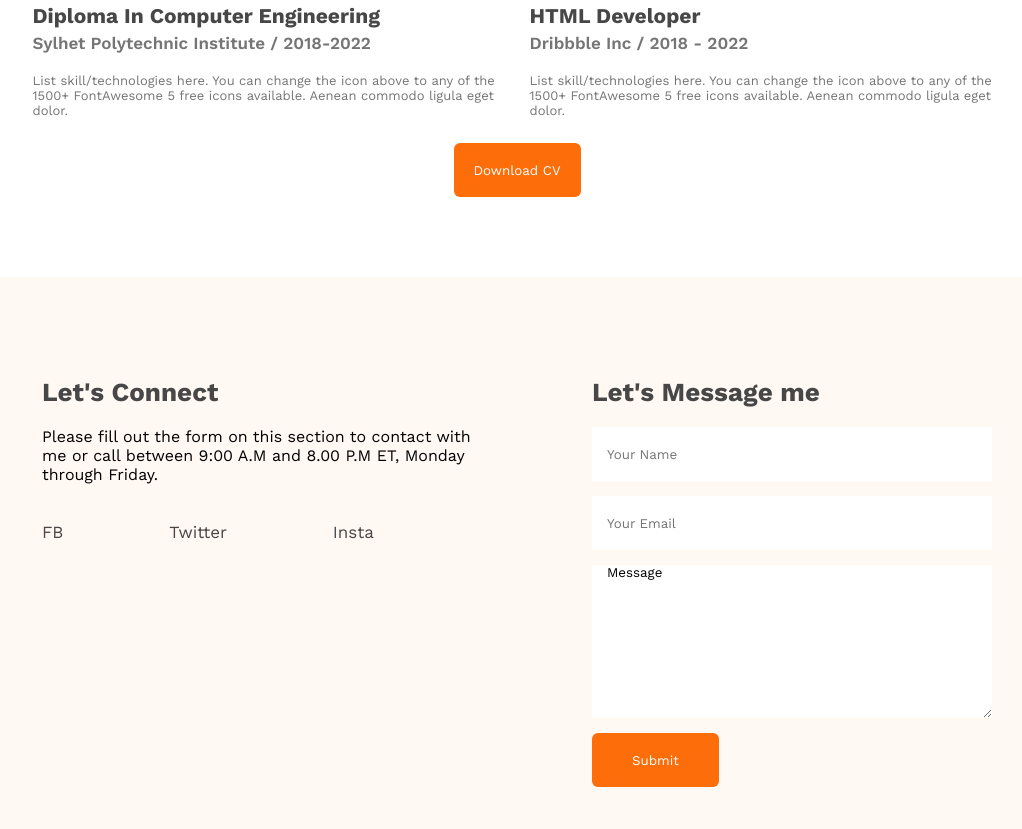
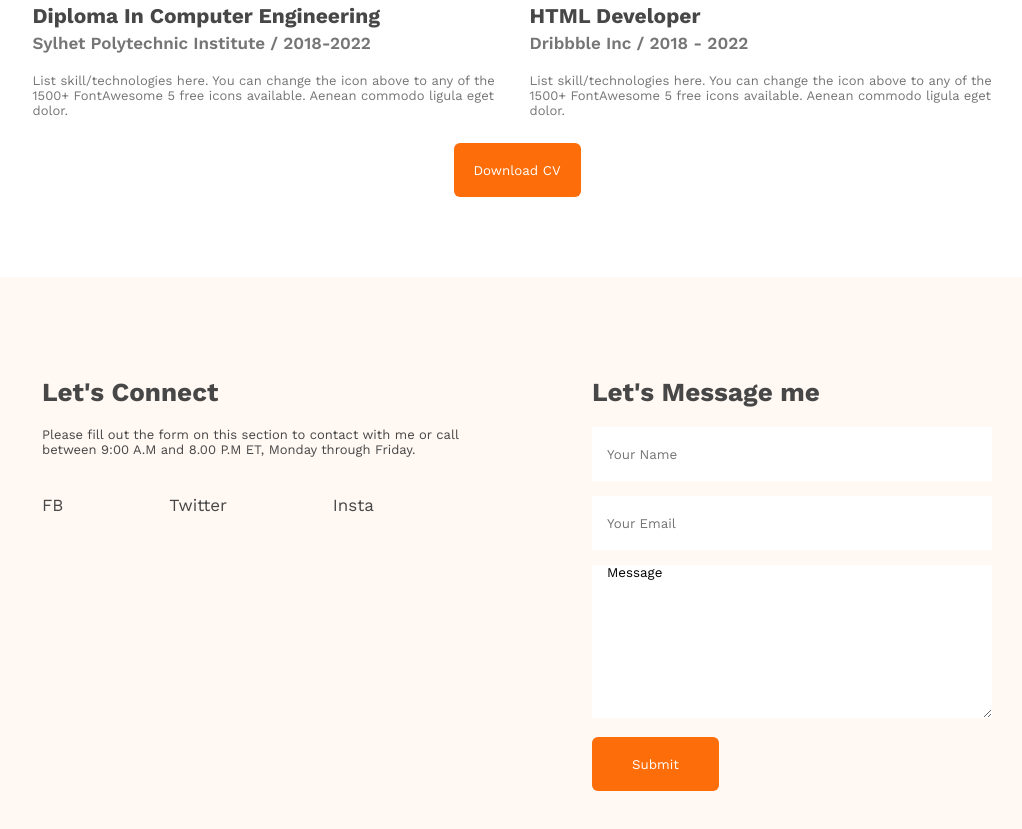
Before and after one commit to HasanTayeff/my-portfolio, a plain HTML site: page portfolio.html in a window 1280 px wide. Shown: the part 2587-3416 px from the top of the page, without its empty margins (123-1145 px from the left). Drawn offline with nearby package versions, Linux system fonts and the light colour scheme.

Commit message:
my portfolio

```diff
--- a/portfolio.css
+++ b/portfolio.css
@@ -543,9 +543,10 @@
 }
 
 .form-footer{
-    display: flex;
-    flex-direction: column;
-    gap: 15px;
+    /* display: flex; */
+    /* flex-direction: column; */
+    /* gap: 15px; */
+
 
 
 
@@ -555,7 +556,7 @@
     height: 54px;
     border: none;
     padding-left: 15px;
-
+    margin-bottom: 15px;
 
 
 
@@ -566,6 +567,7 @@
     height: 153px;
     border: none;
     padding-left: 15px;
+    margin-bottom: 15px;
 
 
 
--- a/portfolio.html
+++ b/portfolio.html
@@ -179,7 +179,7 @@
             <section class="footer1">
 
                 <h3 class="h3-style">Let's Connect</h3>
-                <p>Please fill out the form on this section to contact with me or call between 9:00 A.M and 8.00 P.M ET, Monday through Friday.</p>
+                <p class="footer-p-style">Please fill out the form on this section to contact with me or call between 9:00 A.M and 8.00 P.M ET, Monday through Friday.</p>
                 <nav>
                     <ul>
                         <li><a href="">FB</a></li>
@@ -193,15 +193,13 @@
                 <h3 class="h3-style" >Let's Message me</h3>
 
 
-                    <form action="">
-                      <div class="form-footer">
+                <form class="form-footer" action="">
                         <input class="name-email" type="name" placeholder="Your Name">
                         <input class="name-email" type="email" name="" id="" placeholder="Your Email">
                         <textarea class="text-area" name="description" id="">Message</textarea>
                         <input class="all-btn" type="button" value="Submit">
-                      </div>
 
-                    </form>
+                </form>
 
 
             </section>
```
